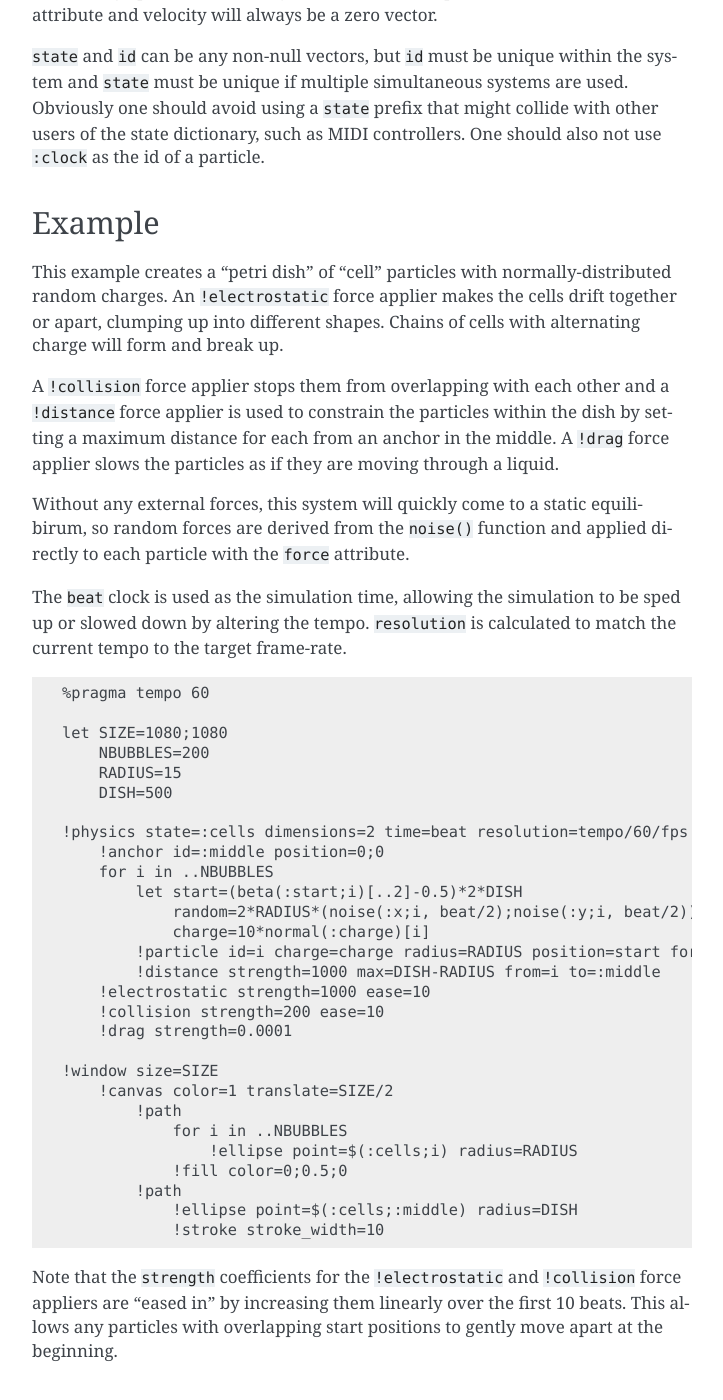
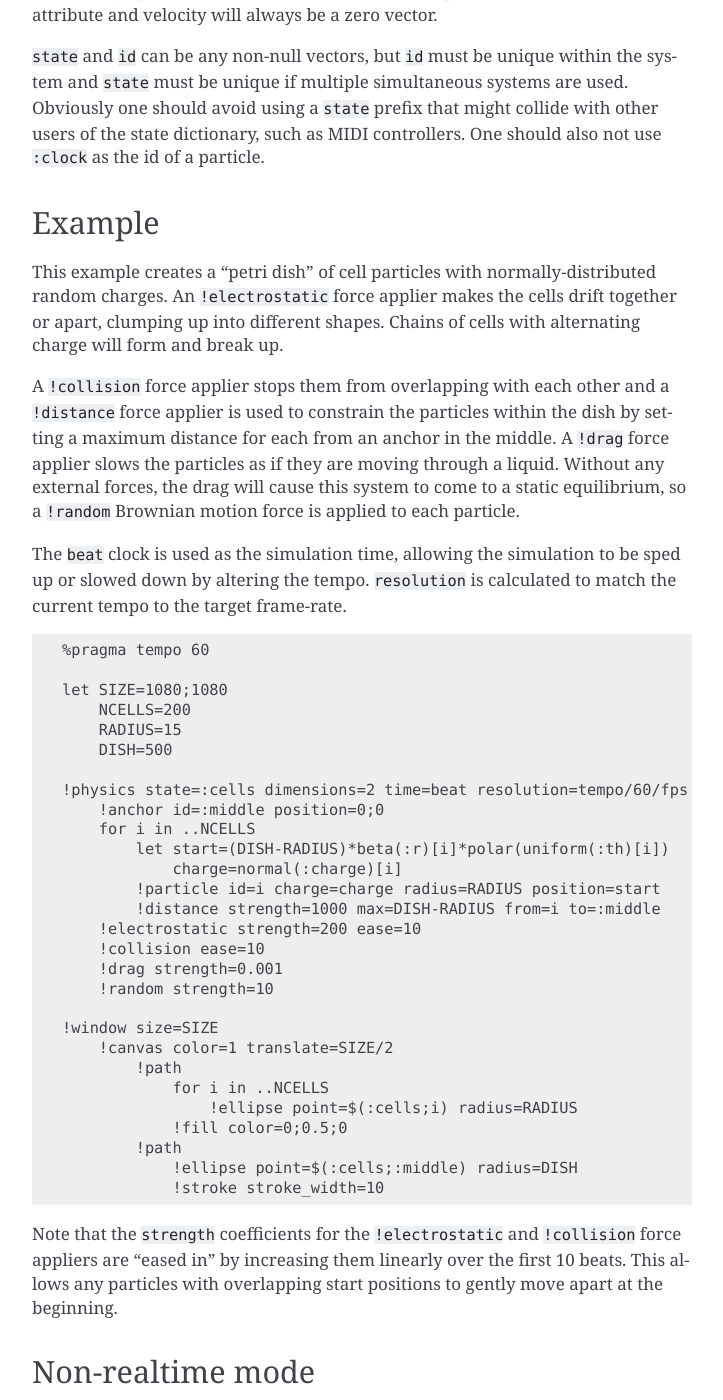
Before and after one commit to jonathanhogg/flitter, a Sphinx documentation site: the page built from docs/physics.md, in a window 1280 px wide and 1400 px high, scrolled down 8523 px. Shown: the whole window, without its empty margins (388-1111 px from the left). Built offline with Sphinx 7.4.7, drawn with Linux system fonts in a browser that asks for light colours.

Commit message:
Update petri dish example in physics doc

```diff
--- a/docs/physics.md
+++ b/docs/physics.md
@@ -421,19 +421,17 @@ not use `:clock` as the id of a particle.
 
 ## Example
 
-This example creates a "petri dish" of "cell" particles with
-normally-distributed random charges. An `!electrostatic` force applier makes
-the cells drift together or apart, clumping up into different shapes. Chains of
-cells with alternating charge will form and break up.
+This example creates a "petri dish" of cell particles with normally-distributed
+random charges. An `!electrostatic` force applier makes the cells drift together
+or apart, clumping up into different shapes. Chains of cells with alternating
+charge will form and break up.
 
 A `!collision` force applier stops them from overlapping with each other and a
 `!distance` force applier is used to constrain the particles within the dish
 by setting a maximum distance for each from an anchor in the middle. A `!drag`
 force applier slows the particles as if they are moving through a liquid.
-
-Without any external forces, this system will quickly come to a static
-equilibirum, so random forces are derived from the `noise()` function and
-applied directly to each particle with the `force` attribute.
+Without any external forces, the drag will cause this system to come to a static
+equilibrium, so a `!random` Brownian motion force is applied to each particle.
 
 The `beat` clock is used as the simulation time, allowing the simulation to be
 sped up or slowed down by altering the tempo. `resolution` is calculated to
@@ -443,26 +441,26 @@ match the current tempo to the target frame-rate.
 %pragma tempo 60
 
 let SIZE=1080;1080
-    NBUBBLES=200
+    NCELLS=200
     RADIUS=15
     DISH=500
 
 !physics state=:cells dimensions=2 time=beat resolution=tempo/60/fps
     !anchor id=:middle position=0;0
-    for i in ..NBUBBLES
-        let start=(beta(:start;i)[..2]-0.5)*2*DISH
-            random=2*RADIUS*(noise(:x;i, beat/2);noise(:y;i, beat/2))
-            charge=10*normal(:charge)[i]
-        !particle id=i charge=charge radius=RADIUS position=start force=random
+    for i in ..NCELLS
+        let start=(DISH-RADIUS)*beta(:r)[i]*polar(uniform(:th)[i])
+            charge=normal(:charge)[i]
+        !particle id=i charge=charge radius=RADIUS position=start
         !distance strength=1000 max=DISH-RADIUS from=i to=:middle
-    !electrostatic strength=1000 ease=10
-    !collision strength=200 ease=10
-    !drag strength=0.0001
+    !electrostatic strength=200 ease=10
+    !collision ease=10
+    !drag strength=0.001
+    !random strength=10
 
 !window size=SIZE
     !canvas color=1 translate=SIZE/2
         !path
-            for i in ..NBUBBLES
+            for i in ..NCELLS
                 !ellipse point=$(:cells;i) radius=RADIUS
             !fill color=0;0.5;0
         !path
```
